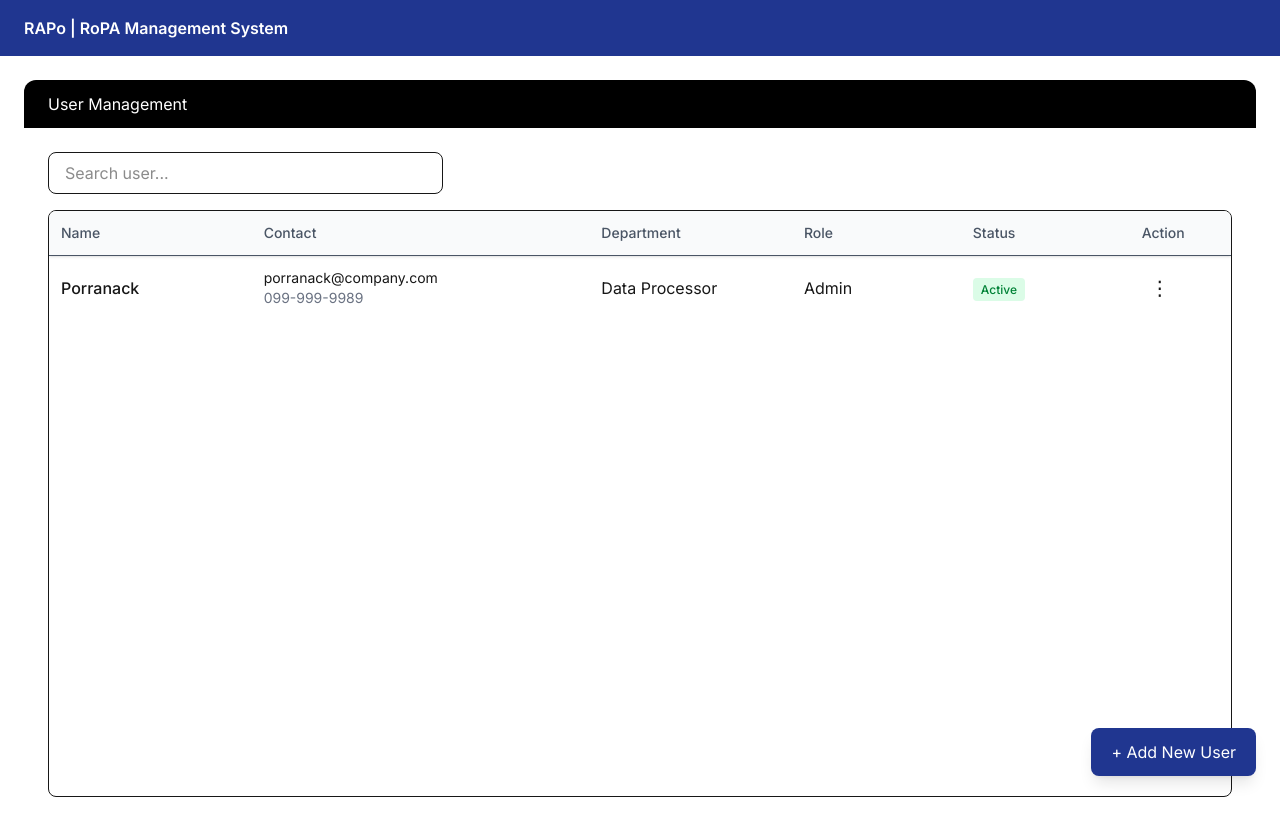
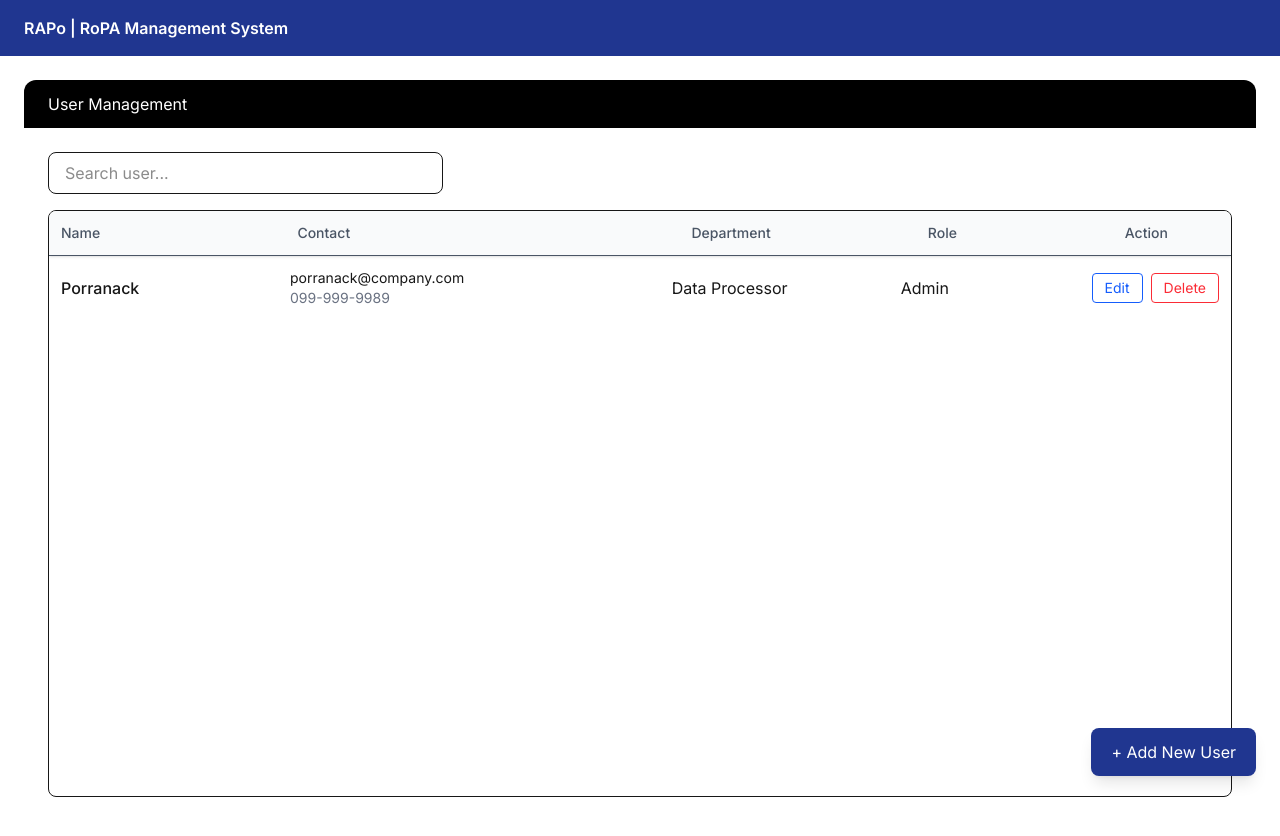
Before and after one commit to Jinny112477/RaPo, a Next.js app in the folder rapo/: page /admin/users in a window 1280 px wide. Shown: the top 836 px of the page. Built offline with nearby package versions, Linux system fonts and the light colour scheme.

Commit message:
แก้actionเหลือแค่edit,delete

```diff
--- a/rapo/app/admin/users/page.tsx
+++ b/rapo/app/admin/users/page.tsx
@@ -11,7 +11,6 @@ export default function UsersPage() {
       phone: "099-999-9989",
       department: "Data Processor",
       role: "Admin",
-      status: "Active"
     }
   ]);
   const [menuIndex, setMenuIndex] = useState<number | null>(null);
@@ -26,7 +25,7 @@ export default function UsersPage() {
       // CREATE
       setUsers([
         ...users,
-        { ...selectedUser, status: "Review" }
+        selectedUser
       ]);
     }
 
@@ -70,7 +69,7 @@ export default function UsersPage() {
               });
               setOpen(true);
             }}
-            className="fixed bottom-6 right-6 bg-[#203690] text-white px-5 py-3 rounded-lg shadow-lg hover:shadow-xl transition"
+            className="fixed bottom-6 right-6 z-50 bg-[#203690] text-white px-5 py-3 rounded-lg shadow-lg hover:shadow-xl transition"
           >
             + Add New User
           </button>
@@ -84,12 +83,11 @@ export default function UsersPage() {
             <div className="min-w-[900px]">
 
               {/* Header */}
-              <div className="grid grid-cols-[1.2fr_2fr_1.2fr_1fr_1fr_0.6fr] bg-gray-50 text-sm text-gray-600 font-medium border-b sticky top-0 z-10 shadow-sm">
+              <div className="grid grid-cols-[1.2fr_2fr_1.2fr_1fr_0.6fr] bg-gray-50 text-sm text-gray-600 font-medium border-b sticky top-0 z-10 shadow-sm">
                 <div className="p-3">Name</div>
                 <div className="p-3">Contact</div>
                 <div className="p-3">Department</div>
                 <div className="p-3">Role</div>
-                <div className="p-3">Status</div>
                 <div className="p-3">Action</div>
               </div>
 
@@ -98,8 +96,8 @@ export default function UsersPage() {
                 {filteredUsers.map((user, index) => (
                   <div
                     key={index}
-                    className={`grid grid-cols-[1.2fr_2fr_1.2fr_1fr_1fr_0.6fr] items-center
-  ${index % 2 === 0 ? "bg-white" : "bg-gray-200" } hover:bg-blue-50 transition
+                    className={`grid grid-cols-[1.2fr_2fr_1.2fr_1fr_0.6fr] items-center
+  ${index % 2 === 0 ? "bg-white" : "bg-gray-200"} hover:bg-blue-50 transition
 `}
                   >
                     <div className="p-3 font-medium">
@@ -119,69 +117,27 @@ export default function UsersPage() {
                       {user.role}
                     </div>
 
-                    <div className="p-3">
-                      <span
-                        className={`px-2 py-1 rounded text-xs font-medium
-                  ${user.status === "Active" && "bg-green-100 text-green-700"}
-                  ${user.status === "Review" && "bg-yellow-100 text-yellow-700"}
-                  ${user.status === "Expire" && "bg-red-100 text-red-700"}
-                `}
-                      >
-                        {user.status}
-                      </span>
-                    </div>
 
-                    <div className="p-3 relative">
+                    <div className="p-3 flex gap-2">
                       <button
-                        onClick={() => setMenuIndex(index)}
-                        className="text-xl hover:bg-gray-100 rounded px-2"
-                      >
-                        ⋮
-                      </button>
-
-                      {menuIndex === index && (
-                        <div className="absolute right-0 top-8 z-50 bg-white border rounded shadow-md">
-                          <button
-                            className="block px-4 py-2 text-blue-600 hover:bg-gray-100 w-full text-left"
+                        className="px-3 py-1 text-sm text-blue-600 border border-blue-600 rounded hover:bg-blue-50"
                         onClick={() => {
                           setSelectedUser({ ...user, _index: index });
                           setOpen(true);
-                              setMenuIndex(null);
                         }}
                       >
                         Edit
                       </button>
 
                       <button
-                            className="block px-4 py-2 text-red-500 hover:bg-gray-100 w-full text-left"
+                        className="px-3 py-1 text-sm text-red-500 border border-red-500 rounded hover:bg-red-50"
                         onClick={() => {
                           setUsers(users.filter((_, i) => i !== index));
-                              setMenuIndex(null);
                         }}
                       >
                         Delete
                       </button>
-
-                          <button
-                            className={`block px-4 py-2 hover:bg-gray-100 w-full text-left
-                      ${user.status === "Active" ? "text-orange-500" : "text-green-600"}
-                    `}
-                            onClick={() => {
-                              const updated = [...users];
-                              updated[index].status =
-                                user.status === "Active" ? "Expire" : "Active";
-                              setUsers(updated);
-                              setMenuIndex(null);
-                            }}
-                          >
-                            {user.status === "Active" ? "Disable" : "Enable"}
-                          </button>
-
                     </div>
-                      )}
-
-                    </div>
-
                   </div>
                 ))}
               </div>
@@ -199,8 +155,8 @@ export default function UsersPage() {
 
         {/* Modal */}
         {open && (
-          <div className="fixed inset-0 bg-black/30 flex items-center justify-center">
-            <div className="bg-white rounded-xl w-[500px] p-6">
+          <div className="fixed inset-0 bg-black/30 flex items-center justify-center z-50">
+            <div className="bg-white rounded-xl w-[500px] p-6 relative z-50">
 
               <h2 className="text-lg font-semibold mb-4">
                 {selectedUser?.name ? "Edit User" : "Add New User"}
```
Lines whose indentation alone changed are shown as unchanged.
